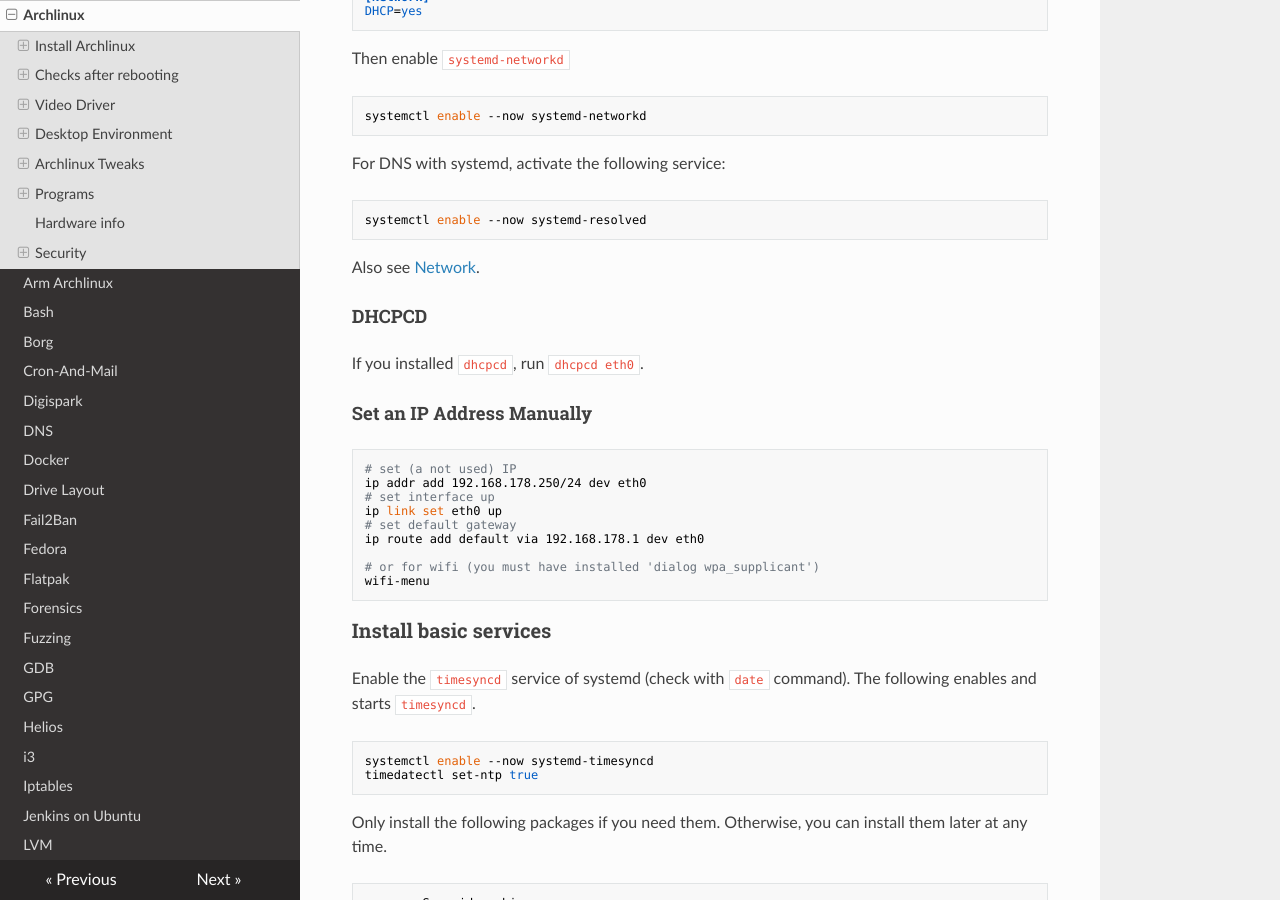
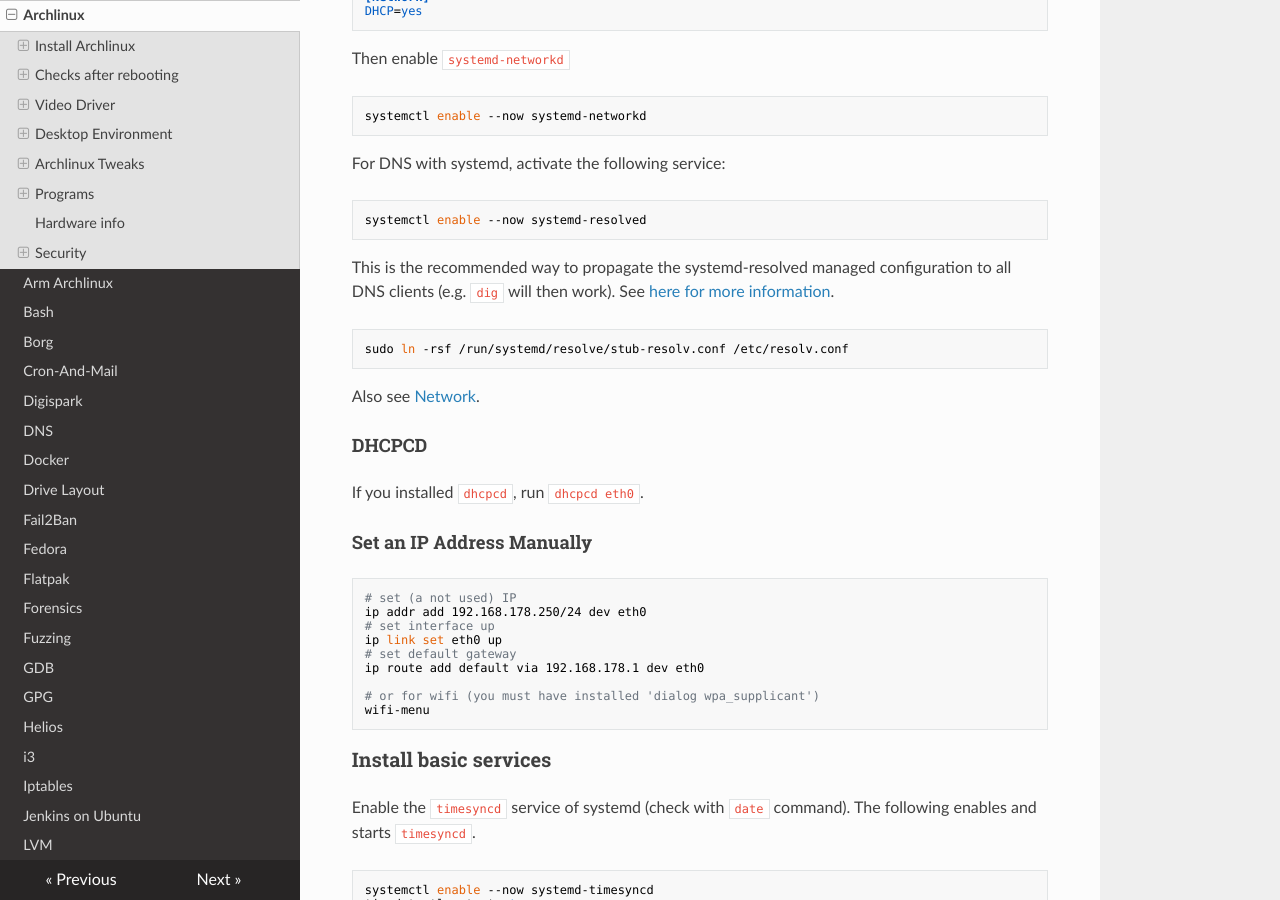
Before and after one commit to Maaxxs/wiki, an MkDocs documentation site: the page built from docs/archlinux.md, in a window 1280 px wide and 900 px high, scrolled down 6922 px. Built offline with MkDocs 1.6.1, drawn with Linux system fonts in a browser that asks for light colours; nearby versions of some CDN libraries.

Commit message:
Add command for proper DNS setup with `systemd-resolved`.

````diff
--- a/docs/archlinux.md
+++ b/docs/archlinux.md
@@ -385,6 +385,14 @@ systemctl enable --now systemd-networkd
 For DNS with systemd, activate the following service:
 ```sh
 systemctl enable --now systemd-resolved
+```
+
+This is the recommended way to propagate the systemd-resolved managed
+configuration to all DNS clients (e.g. `dig` will then work). See [here for
+more information](https://wiki.archlinux.org/title/Systemd-resolved#DNS).
+
+```sh
+sudo ln -rsf /run/systemd/resolve/stub-resolv.conf /etc/resolv.conf
 ```
 
 Also see [Network](./network.md).
````
